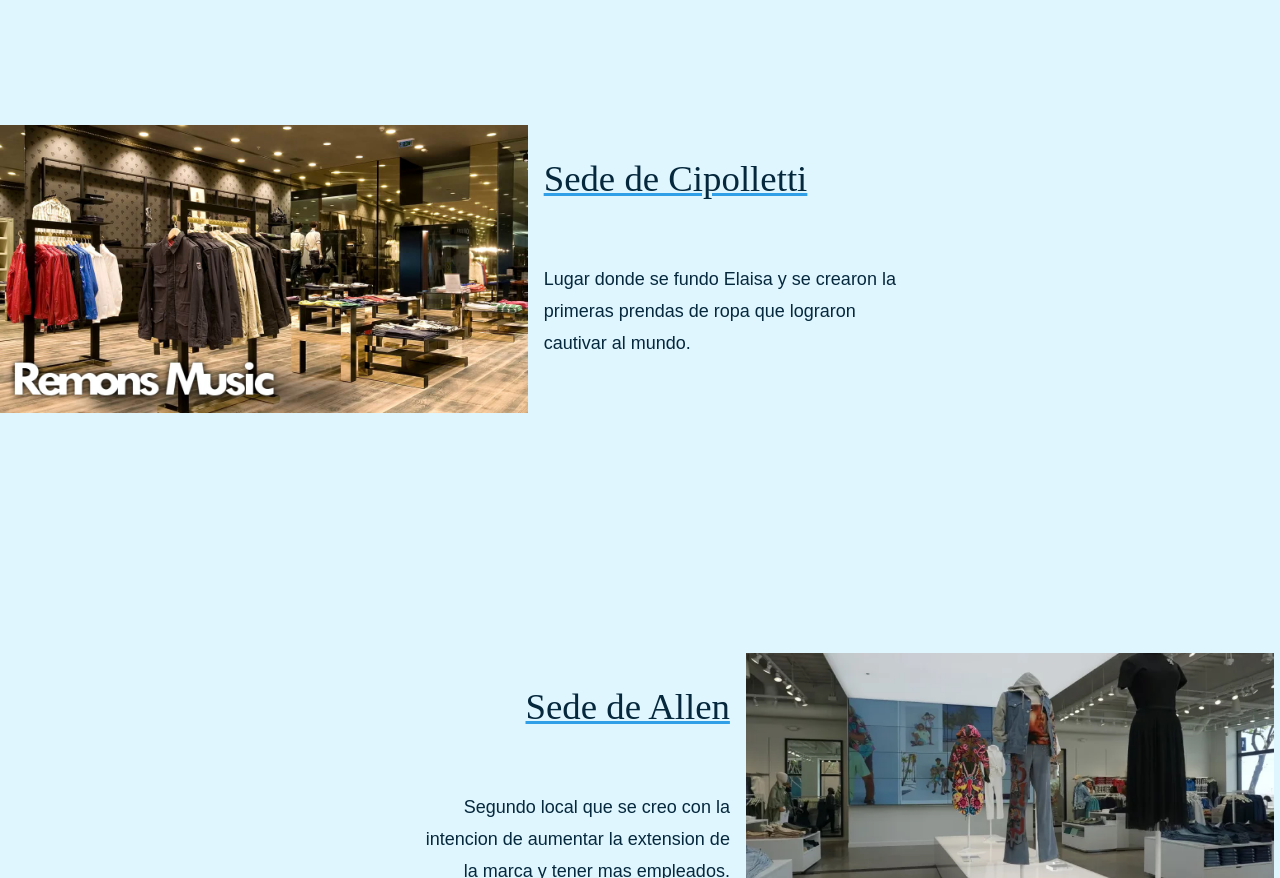
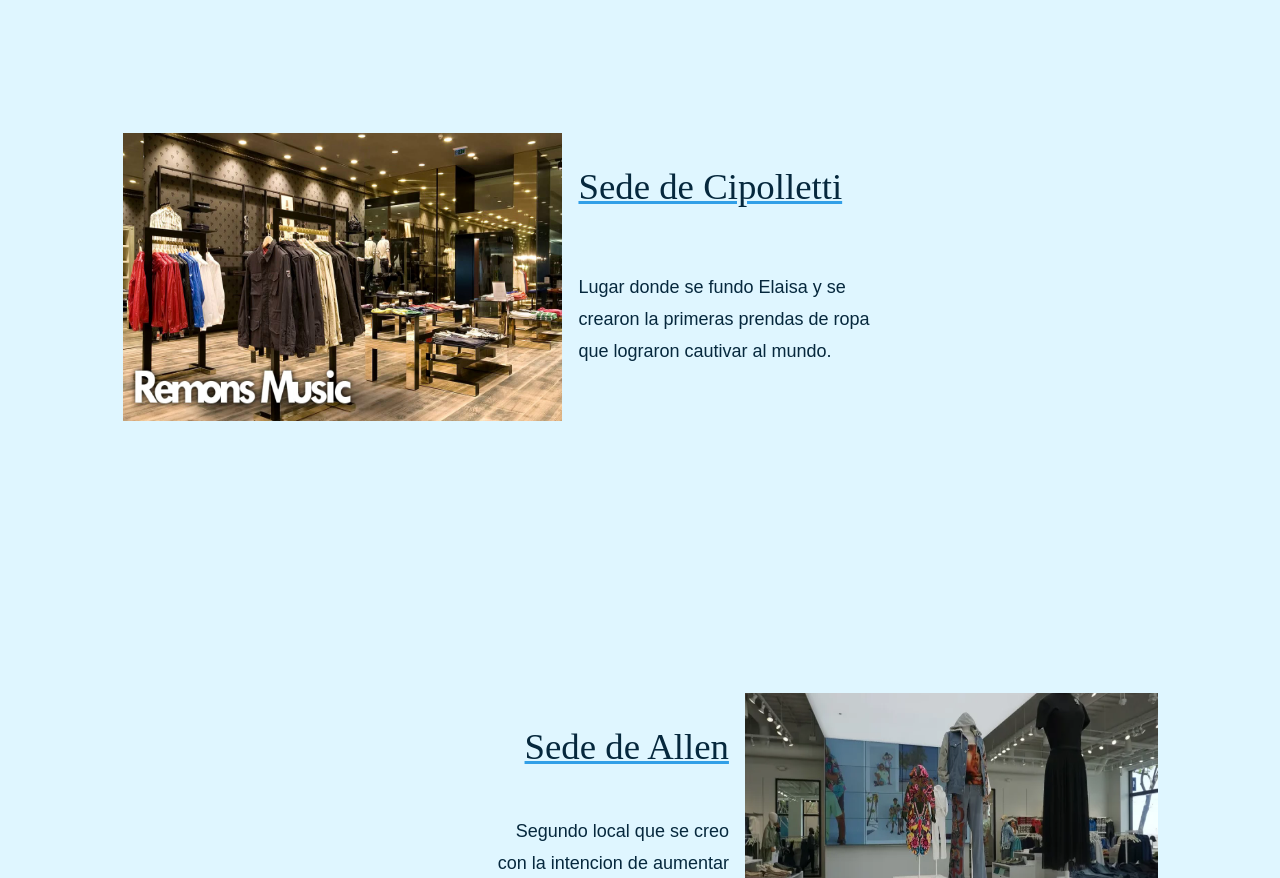
Before and after one commit to BautoxAC/3eraPreEntrega-BautistaTosi, a website: page index.html in a window 1280 px wide. Shown: the part 1922-2800 px from the top of the page. Drawn offline with nearby package versions, Linux system fonts and the light colour scheme.

Commit message:
index desktop(sedes2)

```diff
--- a/sass/secundarios/_mediaquerie.scss
+++ b/sass/secundarios/_mediaquerie.scss
@@ -37,9 +37,9 @@
 
     .mainindex {
         display: flex;
-        justify-content: center;
         flex-direction: column;
-
+        align-items: center;
+        width: 100%;
         .mainindex__sec1 {
             position: absolute;
             top: 5.6rem;
@@ -153,35 +153,33 @@
             margin: 0;
             margin-top: 8rem;
         }
-
         .mainindex__sec4 {
             margin-top: $medida-2 * 3;
-            width: 100%;
+            width: 95%;
             margin-bottom: 6rem;
-
+            display: flex;
+            flex-direction: column;
+            align-items: center;
             h2 {
                 text-align: center;
                 font-size: 4.25rem;
                 text-decoration: underline nth($colores, 5);
                 font-family: Tiemann, serif
             }
-
             .mainindex__sec4__div1 {
                 margin-top: 8rem;
-                width: 97%;
+                width: 85%;
                 display: grid;
                 grid-template-columns: 42.5% 30% 32.5%;
                 grid-template-areas:
                     "img h2 b"
                     "img p b";
                 @extend %grid2;
-
                 p {
                     text-align: left;
                     line-height: $medida-2;
                     font-size: $medida-1 + 0.125rem;
                 }
-
                 h3 {
                     text-align: left;
                     font-size: $medida-2 * 1.15;
@@ -189,16 +187,14 @@
                     font-family: Tiemann, serif;
                 }
             }
-
             .mainindex__sec4__div2 {
-                width: 97%;
+                width: 80%;
                 display: grid;
                 grid-template-columns: 32.5% 25% 42.5%;
                 grid-template-areas:
                     "b h2 img"
                     "b p img";
                 @extend %grid2;
-
                 p {
                     text-align: right;
                     line-height: $medida-2;
@@ -211,12 +207,11 @@
                     text-decoration: underline nth($colores, 5);
                     font-family: Tiemann, serif;
                 }
-
                 margin-top: 15rem;
             }
 
             .mainindex__sec4__div3 {
-                width: 97%;
+                width: 85%;
                 display: grid;
                 grid-template-columns: 42.5% 30% 32.5%;
                 grid-template-areas:
--- a/sass/utillities/_extend.scss
+++ b/sass/utillities/_extend.scss
@@ -29,6 +29,5 @@
     }
     div {
         grid-area: b;
-        width: 80%;
     }
 }}
```
Also changed, not shown: css/style.css.
